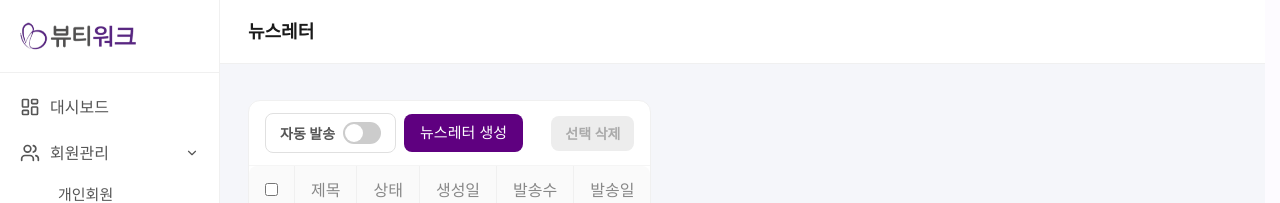
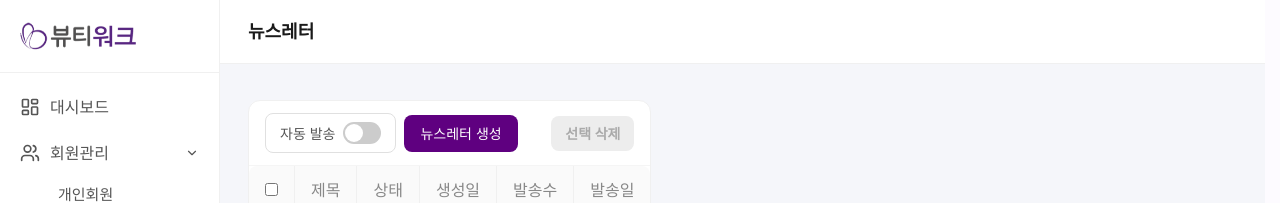
Before and after one commit to jiwone73/beauty-and-job, a Next.js app: page /admin/newsletters in a window 1280 px wide. Shown: the top 203 px of the page. Built offline with nearby package versions, Linux system fonts and the light colour scheme; no server answers; sample sign-in values are in the browser's storage; a web font is replaced by a local one.

Commit message:
뉴스레터 자동발송·생성 버튼 글자크기(14)·굵기(평체400) 통일

```diff
--- a/app/admin/newsletters/page.tsx
+++ b/app/admin/newsletters/page.tsx
@@ -161,14 +161,14 @@ export default function AdminNewslettersPage() {
             <div style={{ display: "flex", alignItems: "center", gap: 8 }}>
               <button onClick={toggleAutogen} disabled={autogenSaving}
                 title="매주 월요일 뉴스레터 자동 생성+발송 on/off"
-                style={{ display: "flex", alignItems: "center", gap: 8, padding: "8px 14px", borderRadius: 8, border: "1.5px solid #e0e0e0", background: "#fff", fontSize: 14, fontWeight: 600, color: "#555", cursor: "pointer" }}>
+                style={{ display: "flex", alignItems: "center", gap: 8, padding: "8px 14px", borderRadius: 8, border: "1.5px solid #e0e0e0", background: "#fff", fontSize: 14, fontWeight: 400, color: "#555", cursor: "pointer" }}>
                 자동 발송
                 <span style={{ width: 38, height: 22, borderRadius: 11, position: "relative", background: autogen ? "#5f0080" : "#ccc", transition: "background 0.2s", display: "inline-block", flexShrink: 0 }}>
                   <span style={{ position: "absolute", top: 2, left: autogen ? 18 : 2, width: 18, height: 18, borderRadius: "50%", background: "#fff", transition: "left 0.2s" }} />
                 </span>
               </button>
               <button onClick={generate} disabled={generating}
-                style={{ padding: "8px 16px", borderRadius: 8, border: "none", background: "#5f0080", color: "#fff", fontSize: 15, fontWeight: 400, cursor: "pointer" }}>
+                style={{ padding: "8px 16px", borderRadius: 8, border: "none", background: "#5f0080", color: "#fff", fontSize: 14, fontWeight: 400, cursor: "pointer" }}>
                 {generating ? "생성 중..." : "뉴스레터 생성"}
               </button>
             </div>
```
